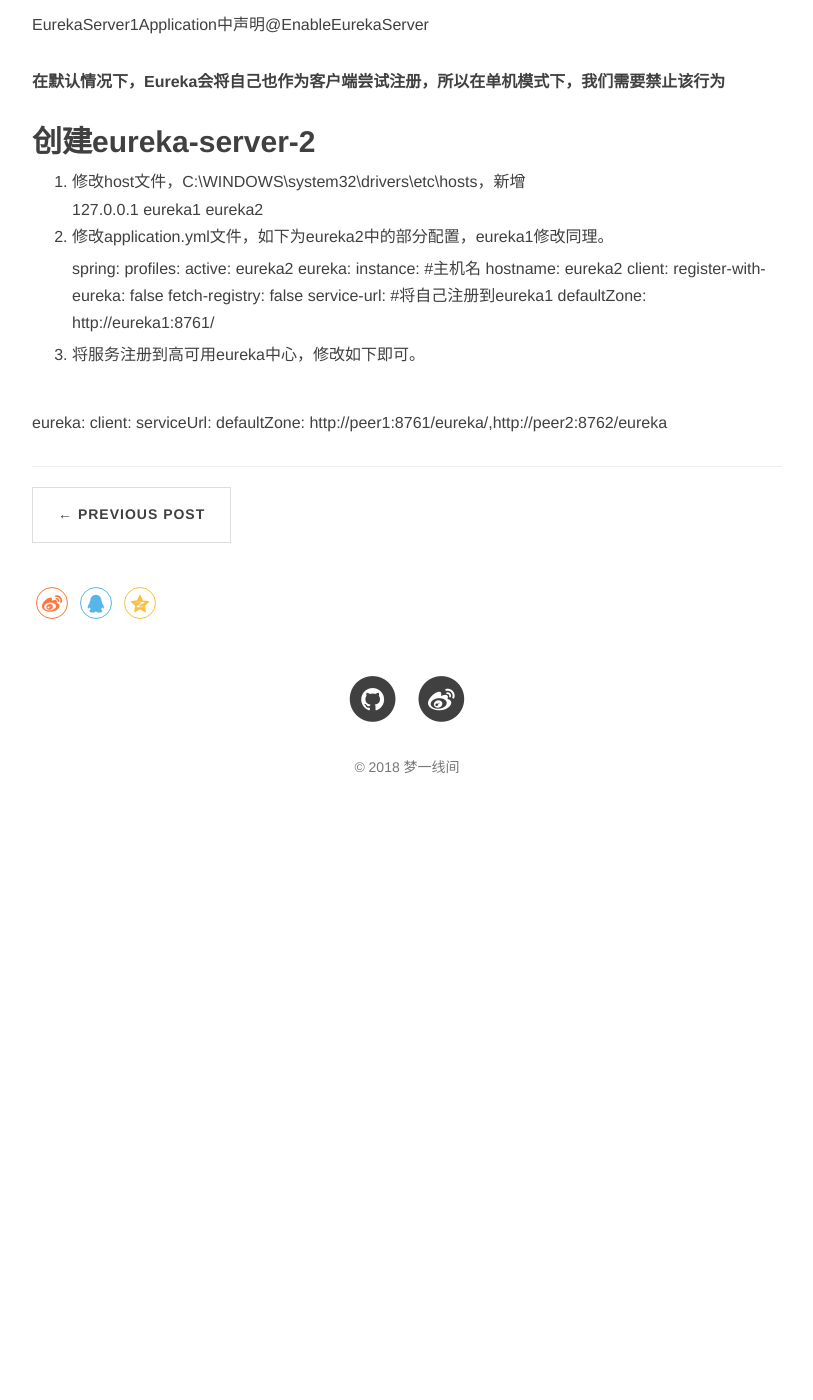
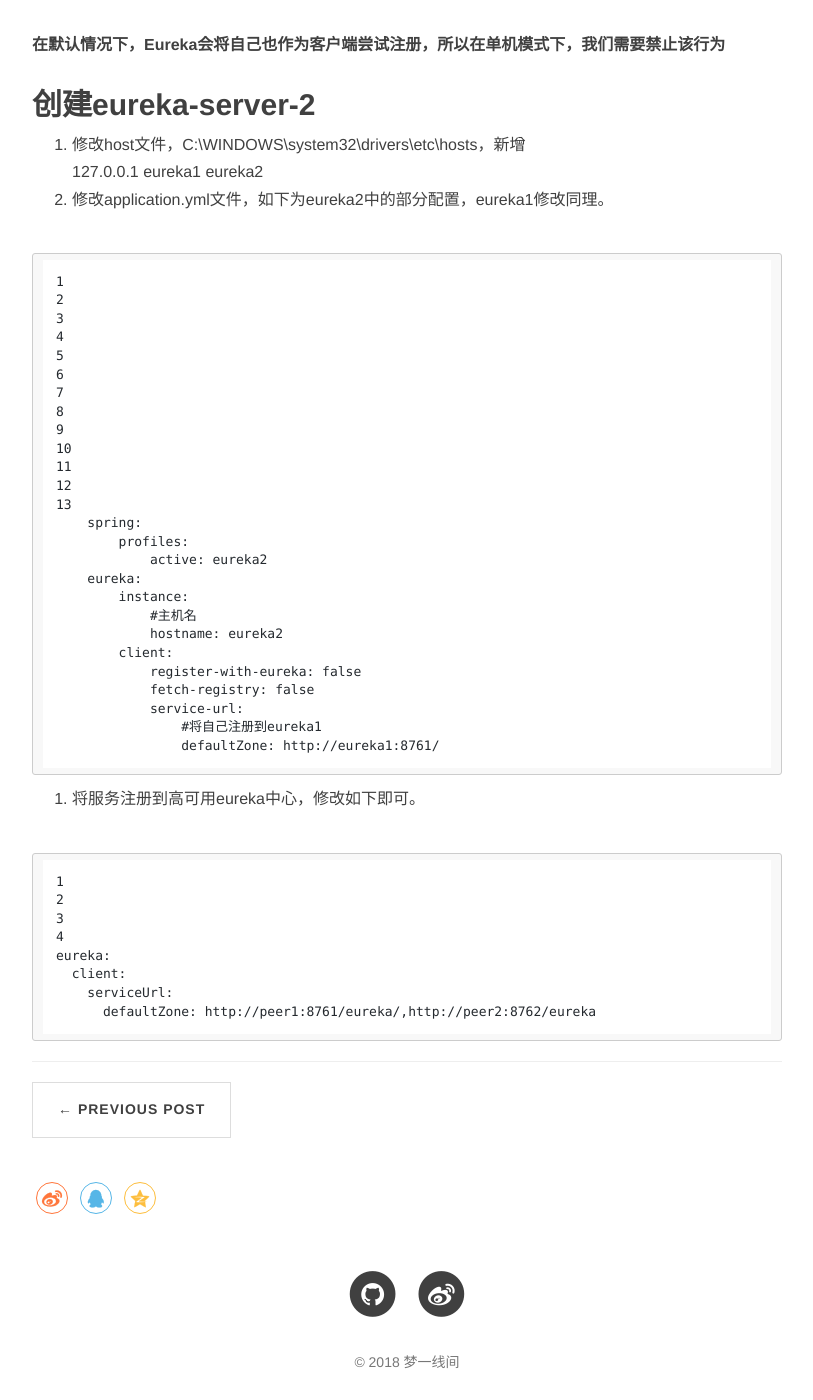
Before and after one commit to xujiping/xujiping.github.io, a Jekyll site: the page built from _posts/2018-01-26-springcloud学习总结(eureka服务端).md, in a window 1280 px wide and 1400 px high, scrolled down 2658 px. Shown: the whole window, without its empty margins (233-1046 px from the left). Built offline with Jekyll 4.4.1, drawn with Linux system fonts in a browser that asks for light colours; nearby versions of some CDN libraries; comment, search, counter and statistics services are not loaded; before the commit the page ends 3503 px from its top, so only the background shows below that; some of the changed text lies outside the part shown.

Commit message:
spring cloud学习（eureka服务端）

```diff
--- a/_posts/2018-01-26-springcloud学习总结(eureka服务端).md
+++ b/_posts/2018-01-26-springcloud学习总结(eureka服务端).md
@@ -9,9 +9,9 @@
 1. 父pom中继承spring-boot-starter-parent，子pom中直接结成父pom。该方式比较方便，但子项目都是spring boot项目了。
 2. 父项目不需要继承spring-boot-starter-parent，子pom中通过使用scope = import依赖关系。
 
-    {% highlight xml linenos %}
-        <dependencyManagement>
-             <dependencies>
+{% highlight xml linenos %}
+    <dependencyManagement>
+         <dependencies>
                 <dependency>
                     <!-- Import dependency management from Spring Boot -->
                     <groupId>org.springframework.boot</groupId>
@@ -20,9 +20,9 @@
                     <type>pom</type>
                     <scope>import</scope>
                 </dependency>
-            </dependencies>
-        </dependencyManagement>
-    {% endhighlight %}
+        </dependencies>
+    </dependencyManagement>
+{% endhighlight %}
 
 *参考文档*<http://tengj.top/2017/02/26/springboot1/>
 
@@ -34,7 +34,7 @@
 1. 修改host文件，C:\WINDOWS\system32\drivers\etc\hosts，新增
 127.0.0.1 eureka1 eureka2
 2. 修改application.yml文件，如下为eureka2中的部分配置，eureka1修改同理。
-
+{% highlight xml linenos %}
     spring:
         profiles:
             active: eureka2
@@ -48,10 +48,12 @@
             service-url:
                 #将自己注册到eureka1
                 defaultZone: http://eureka1:8761/
+{% endhighlight %}
 
 3. 将服务注册到高可用eureka中心，修改如下即可。
-
+{% highlight xml linenos %}
 eureka:
   client:
     serviceUrl:
       defaultZone: http://peer1:8761/eureka/,http://peer2:8762/eureka
+{% endhighlight %}
```
